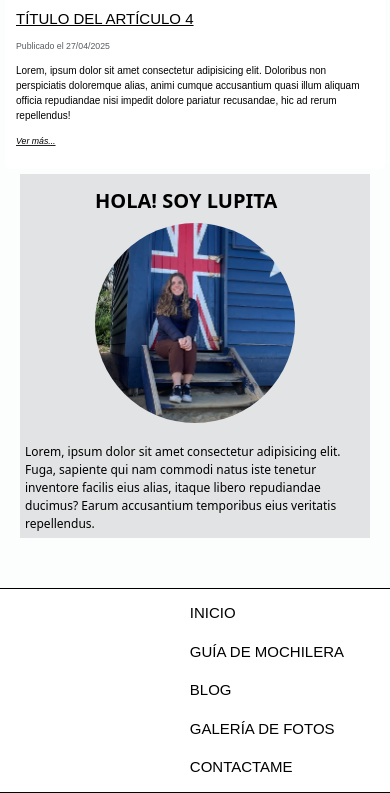
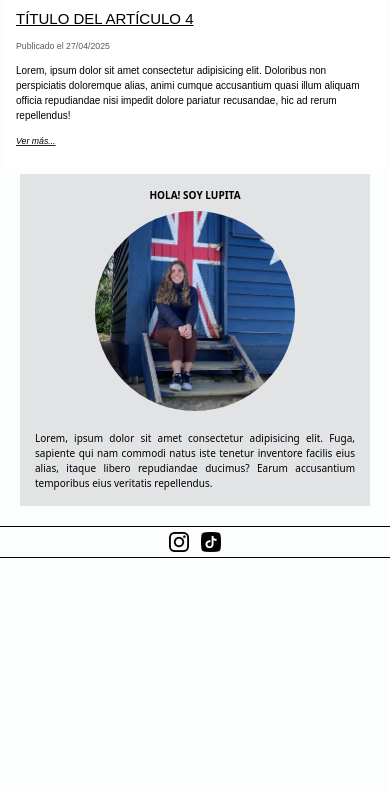
Before and after one commit to guadalupeacuna01/entrega-acuna, a plain HTML site: page index.html in a window 390 px wide. Shown: the part 1862-2655 px from the top of the page. After the commit the page ends 2420 px from the top, so only its background shows below. Drawn offline with nearby package versions, Linux system fonts and the light colour scheme; a web font is replaced by a local one.

Commit message:
footer para mobile en index

```diff
--- a/index.html
+++ b/index.html
@@ -156,14 +156,14 @@
              </div>
              <div>
                 <h5 class="card-title d-none d-md-flex">Hola! Soy Lupita</h5>
-                <p class="card-text mt-3">Lorem, ipsum dolor sit amet consectetur adipisicing elit. Fuga, sapiente qui nam commodi natus iste tenetur inventore facilis eius alias, itaque libero repudiandae ducimus? Earum accusantium temporibus eius veritatis repellendus.</p>
+                <p class="card-text mt-md-3">Lorem, ipsum dolor sit amet consectetur adipisicing elit. Fuga, sapiente qui nam commodi natus iste tenetur inventore facilis eius alias, itaque libero repudiandae ducimus? Earum accusantium temporibus eius veritatis repellendus.</p>
             </div>
         </section>
     </main>
 
     <footer class="footer-inicio">
          <div class="footer-contenedor barra-navegacion">
-            <nav class="navbar navbar-expand-md navbar-light bg-body">
+            <nav class="navbar navbar-expand-md navbar-light bg-body d-none d-md-block">
                 <ul class="navbar-nav ms-auto">
                     <li class="nav-item"><a href="#" class="nav-link link-boton">Inicio</a></li>
                     <li class="nav-item"><a href="./Pages/guia.html" class="nav-link link-boton">Guía de mochilera</a></li>
@@ -172,6 +172,10 @@
                     <li class="nav-item"><a href="./Pages/contacto.html" class="nav-link link-boton">Contactame</a></li>
                 </ul>
             </nav>
+            <div class="d-block d-md-none mx-auto">
+                <img src="./assets/img/logos-redes/instagram-black.png" alt="Instagram" width="30px" height="30px" class="p-2">
+                <img src="./assets/img/logos-redes/tiktok-black.png" alt="Tik Tok" width="30px" height="30px" class="p-2">
+            </div>
         </div>
     </footer>
 
--- a/style.css
+++ b/style.css
@@ -461,21 +461,41 @@ h5 {
     height: auto;
     object-fit: cover;
   }
-  .articulos-inicio h4 {
+    .articulos-inicio h4 {
     font-size: 1.5rem;
     margin-bottom: 10px;
-  }
-  .articulos-inicio p {
+}
+    .articulos-inicio p {
     font-size: 1rem;
     margin-bottom: 10px;
-  }
+
+    }
   .mi-historia-inicio {
     display: flex;
     flex-direction: column;
     justify-content: center;
     align-items: center;
-    margin: 0px 20px 50px 20px;
+    margin: 0px 20px 20px 20px;
     gap: 10px;
-  }
+    }
+    .mi-historia-inicio p {
+    font-size: 1rem;
+    padding: 10px;
+    text-align: justify;
+
+    }
+    .mi-historia-inicio img {
+        display:block;
+        margin-left: auto;
+        margin-right: auto;
+        width: 200px;
+        height: 200px;
+
+    }
+    .mi-historia-inicio h5 {
+        font-size: 1rem;
+        text-align: center;
+        margin-top: -15px;
+    }
 
 }
```
